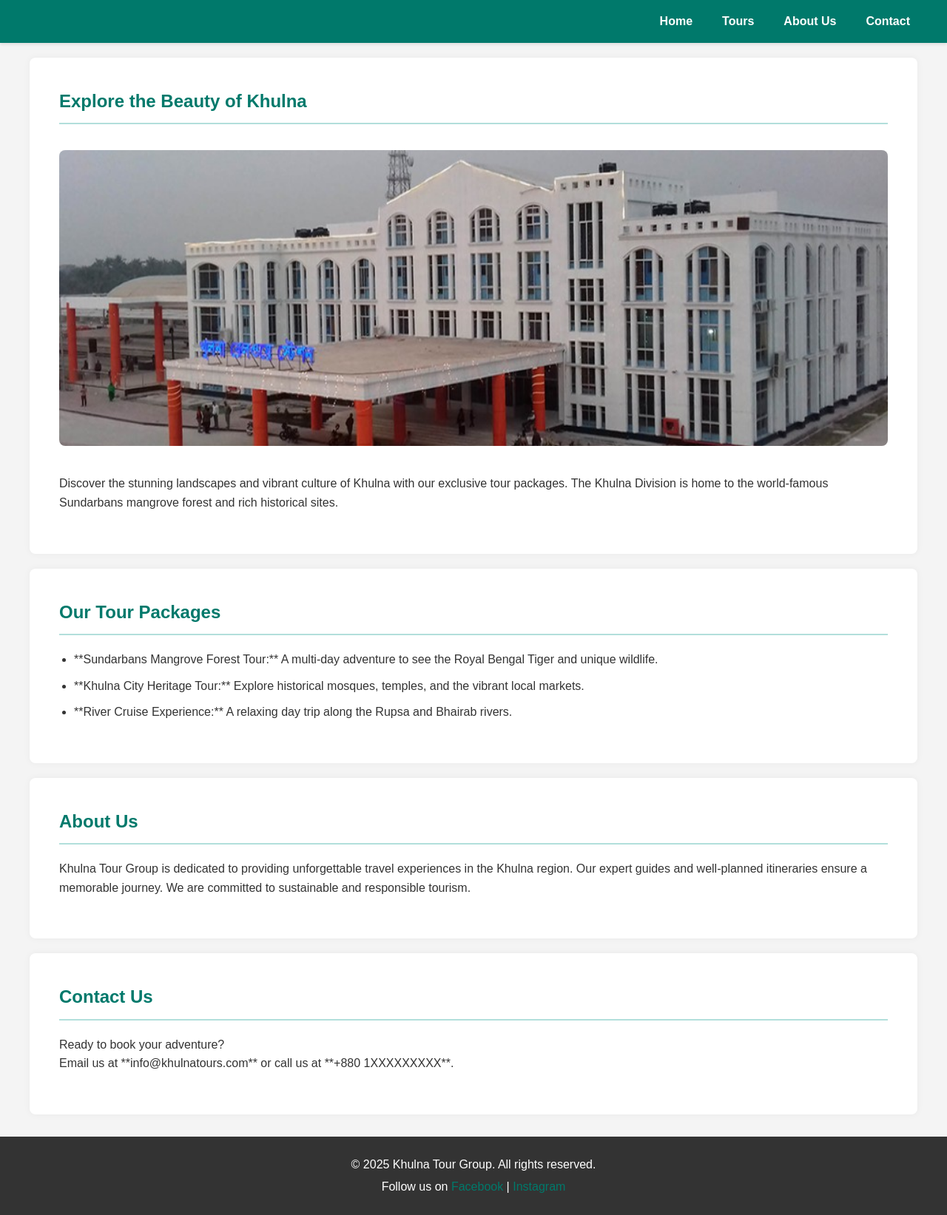
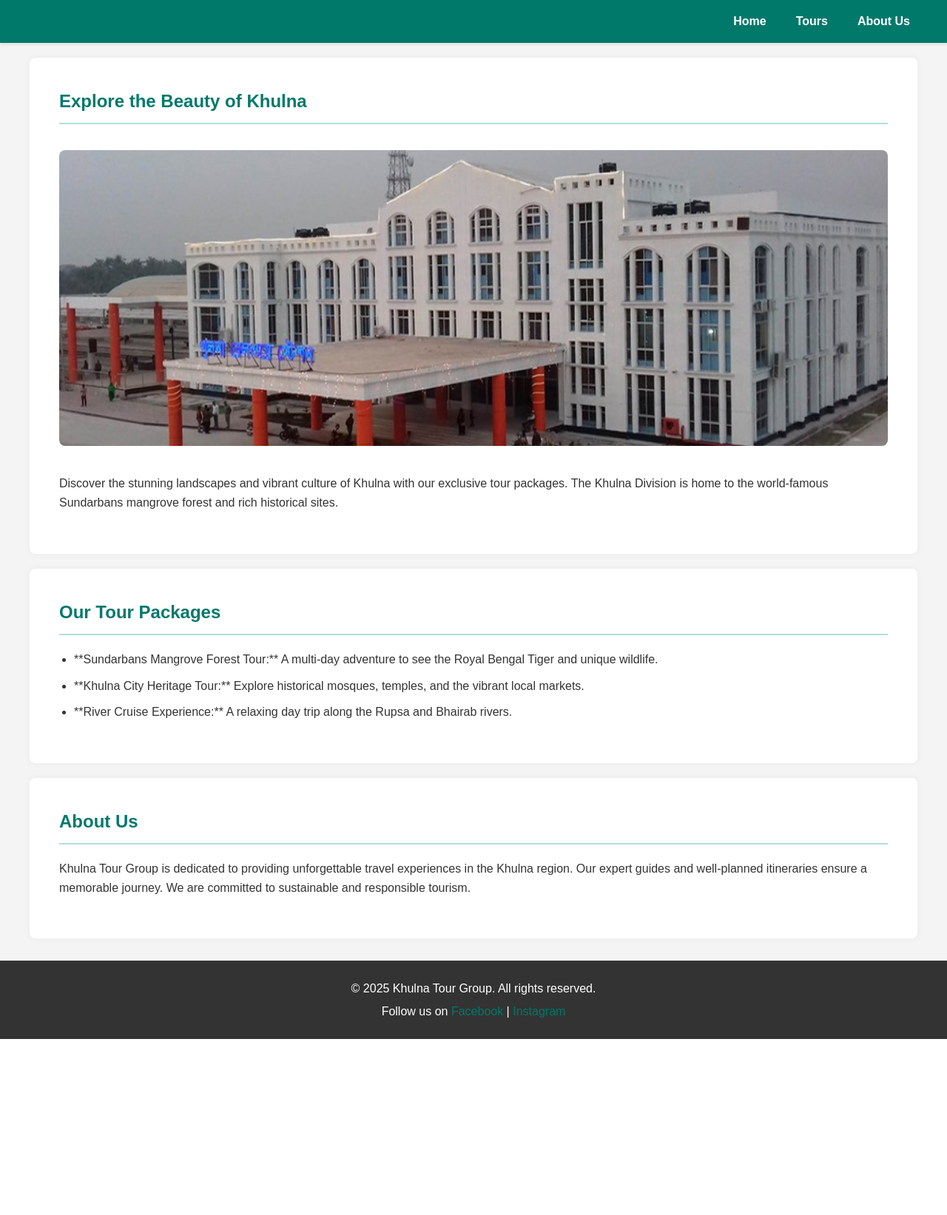
Before and after one commit to Mezba132/Tour-Agency-Django, a Django app: page / in a window 1280 px wide. Shown: the whole page at 74% size. After the commit the page ends 1405 px from the top, so only its background shows below. Run offline with Django 5.2, Linux system fonts and the light colour scheme.

Commit message:
- modify static page

```diff
--- a/bdtour/khulnatourgroup/templates/django_app/index.html
+++ b/bdtour/khulnatourgroup/templates/django_app/index.html
@@ -19,7 +19,6 @@
           <li><a href="#home">Home</a></li>
           <li><a href="#tours">Tours</a></li>
           <li><a href="#about">About Us</a></li>
-          <li><a href="#contact">Contact</a></li>
         </ul>
       </nav>
     </header>
@@ -62,15 +61,6 @@
           sustainable and responsible tourism.
         </p>
       </section>
-      <section id="contact">
-        <h2>Contact Us</h2>
-        <p>
-          Ready to book your adventure?
-          <br />
-          Email us at **info@khulnatours.com** or call us at **+880
-          1XXXXXXXXX**.
-        </p>
-      </section>
     </main>
 
     <footer>
--- a/bdtour/khulnatourgroup/urls.py
+++ b/bdtour/khulnatourgroup/urls.py
@@ -1,7 +1,7 @@
 from django.urls import path
-from .views import index
+from .views import index, welcome
 
 urlpatterns = [
-    # path('', views.index)
     path('', index, name='index'),
+    path('welcome', welcome, name='welcome'),
 ]
--- a/bdtour/khulnatourgroup/views.py
+++ b/bdtour/khulnatourgroup/views.py
@@ -4,12 +4,13 @@ from .models import TourPackage, UserInfo
 # Create your views here.
 
 
-# def index(request):
-#     tourPackage = TourPackage.objects.all()  # pylint: disable=no-member
-#     context = {
-#         'tourPackages': tourPackage
-#     }
-#     return render(request, 'tours/index.html', context)
-
 def index(request):
     return render(request, 'django_app/index.html')
+
+
+def welcome(request):
+    tourPackage = TourPackage.objects.all()  # pylint: disable=no-member
+    context = {
+        'tourPackages': tourPackage
+    }
+    return render(request, 'tours/index.html', context)
```
